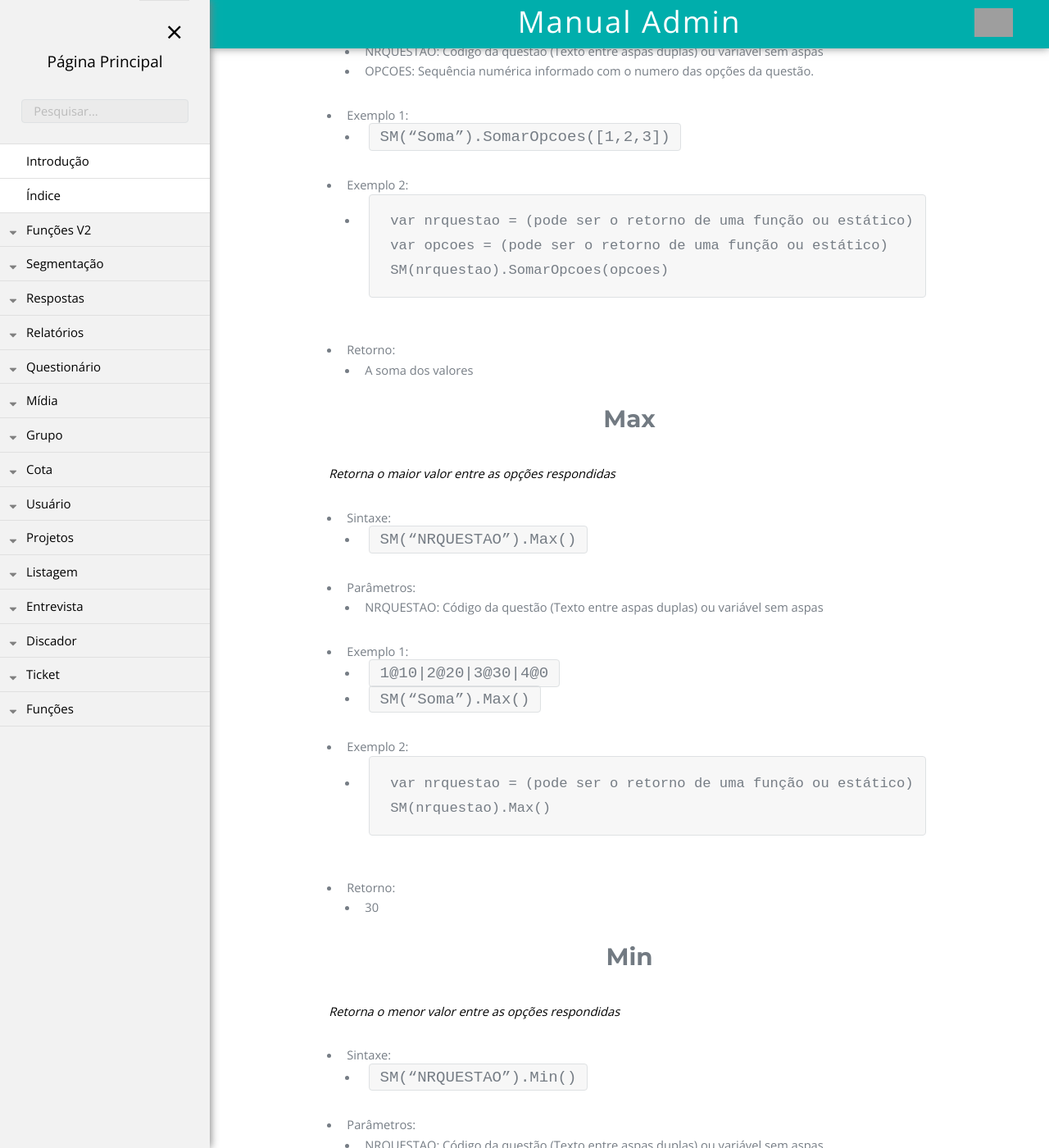
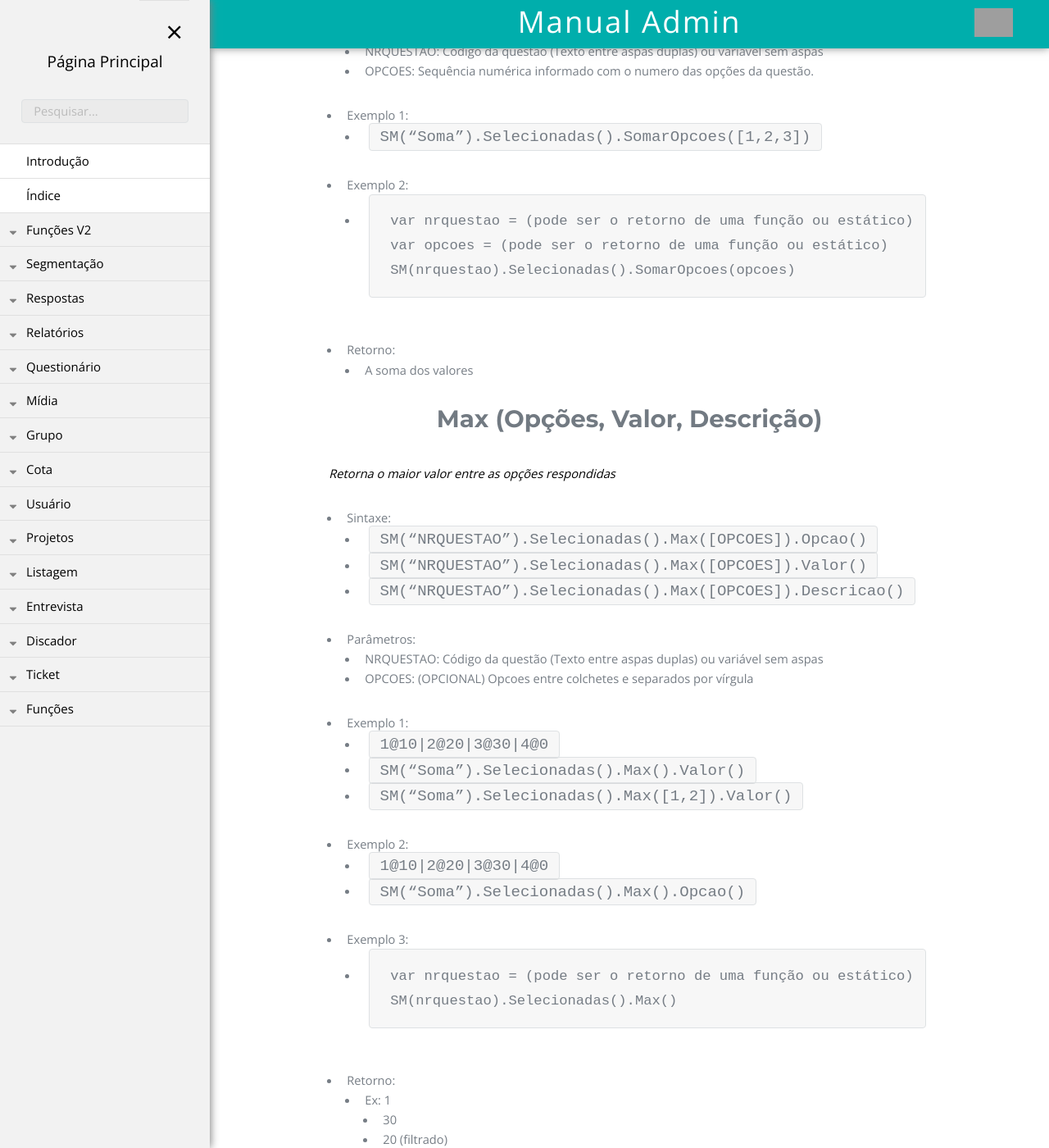
Before and after one commit to rogerio-figueiredo-hsr/hsrtechonline.github.io, a Jekyll site: the page built from _posts/2019-03-29-somatoria.md, in a window 1280 px wide and 1400 px high, scrolled down 290 px. Shown: the whole window at 82% size. Built offline with Jekyll 4.4.1, drawn with Linux system fonts in a browser that asks for light colours; some of the changed text lies outside the part shown; grey boxes are pictures that could not be loaded.

Commit message:
Update 2019-03-29-somatoria.md

```diff
--- a/_posts/2019-03-29-somatoria.md
+++ b/_posts/2019-03-29-somatoria.md
@@ -6,61 +6,85 @@ permalink: /fastQuestAdmin/funcoesv2/somatoria
 pasta: "funcoesv2"
 ---
 
-# Somar Opções
+# Somar
 *Retorna a soma dos valores das opções informadas.*
 
 - Sintaxe:
-  - `SM(“NRQUESTAO”).SomarOpcoes([OPCOES])}`
+  - `SM(“NRQUESTAO”).Selecionadas().Somar([OPCOES])}`
 - Parâmetros:
   - NRQUESTAO: Código da questão (Texto entre aspas duplas) ou variável sem aspas
   - OPCOES: Sequência numérica informado com o numero das opções da questão.
 - Exemplo 1:
-  - `SM(“Soma”).SomarOpcoes([1,2,3])`
+  - `SM(“Soma”).Selecionadas().SomarOpcoes([1,2,3])`
 - Exemplo 2:
   - <pre>
     <code>var nrquestao = (pode ser o retorno de uma função ou estático)
     var opcoes = (pode ser o retorno de uma função ou estático)
-    SM(nrquestao).SomarOpcoes(opcoes)</code>
+    SM(nrquestao).Selecionadas().SomarOpcoes(opcoes)</code>
     </pre>
 - Retorno:
   - A soma dos valores
 
-# Max
+# Max (Opções, Valor, Descrição)
 *Retorna o maior valor entre as opções respondidas*
 
 - Sintaxe:
-  - `SM(“NRQUESTAO”).Max()`
+  - `SM(“NRQUESTAO”).Selecionadas().Max([OPCOES]).Opcao()`
+  - `SM(“NRQUESTAO”).Selecionadas().Max([OPCOES]).Valor()`
+  - `SM(“NRQUESTAO”).Selecionadas().Max([OPCOES]).Descricao()`
+- Parâmetros:
+  - NRQUESTAO: Código da questão (Texto entre aspas duplas) ou variável sem aspas
+  - OPCOES: (OPCIONAL) Opcoes entre colchetes e separados por vírgula
+- Exemplo 1:
+  - `1@10|2@20|3@30|4@0`
+  - `SM(“Soma”).Selecionadas().Max().Valor()`
+  - `SM(“Soma”).Selecionadas().Max([1,2]).Valor()`
+- Exemplo 2:
+  - `1@10|2@20|3@30|4@0`
+  - `SM(“Soma”).Selecionadas().Max().Opcao()`
+- Exemplo 3:
+  - <pre>
+    <code>var nrquestao = (pode ser o retorno de uma função ou estático)
+    SM(nrquestao).Selecionadas().Max()</code>
+    </pre>
+- Retorno:
+  - Ex: 1
+    - 30
+    - 20 (filtrado)
+  - Ex: 2
+    - 2
+  - Ex: 3
+    - 30
+
+# Min (Opções, Valor, Descrição)
+*Retorna o menor valor entre as opções respondidas*
+
+- Sintaxe:
+  - `SM(“NRQUESTAO”).Selecionadas().Min().Opcao()`
+  - `SM(“NRQUESTAO”).Selecionadas().Min().Valor()`
+  - `SM(“NRQUESTAO”).Selecionadas().Min().Descricao()`
 - Parâmetros:
   - NRQUESTAO: Código da questão (Texto entre aspas duplas) ou variável sem aspas
 - Exemplo 1:
   - `1@10|2@20|3@30|4@0`
-  - `SM(“Soma”).Max()`
+  - `SM(“Soma”).selecionadas().Min().Valor()`
+  - `SM(“Soma”).Selecionadas().Min([2,4]).Valor()`
 - Exemplo 2:
+  - `1@10|2@20|3@30|4@0`
+  - `SM(“Soma”).Selecionadas().Min().Opcao()`
+- Exemplo 3:
   - <pre>
-    <code>var nrquestao = (pode ser o retorno de uma função ou estático)
-    SM(nrquestao).Max()</code>
+    <code>var nrquestao: (pode ser o retorno de uma função ou estático)
+    SM(nrquestao).Selecionadas().Min()</code>
     </pre>
 - Retorno:
-  - 30
-
-
-# Min
-*Retorna o menor valor entre as opções respondidas*
-
-- Sintaxe:
-  - `SM(“NRQUESTAO”).Min()`
-- Parâmetros:
-  - NRQUESTAO: Código da questão (Texto entre aspas duplas) ou variável sem aspas
-- Exemplo 1:
-  - `1@10|2@20|3@30|4@0`
-  - `SM(“Soma”).Min()`
-- Exemplo 2:
-  - <pre>
-    <code>var nrquestao: (pode ser o retorno de uma função ou estático)
-    SM(nrquestao).Min()</code>
-    </pre>
-- Retorno:
-  - 10
+  - Ex: 1
+    - 30
+    - 20 (filtrado)
+  - Ex: 2
+    - 2
+  - Ex: 3
+    - 30
 
 
 # Selecionadas
```
